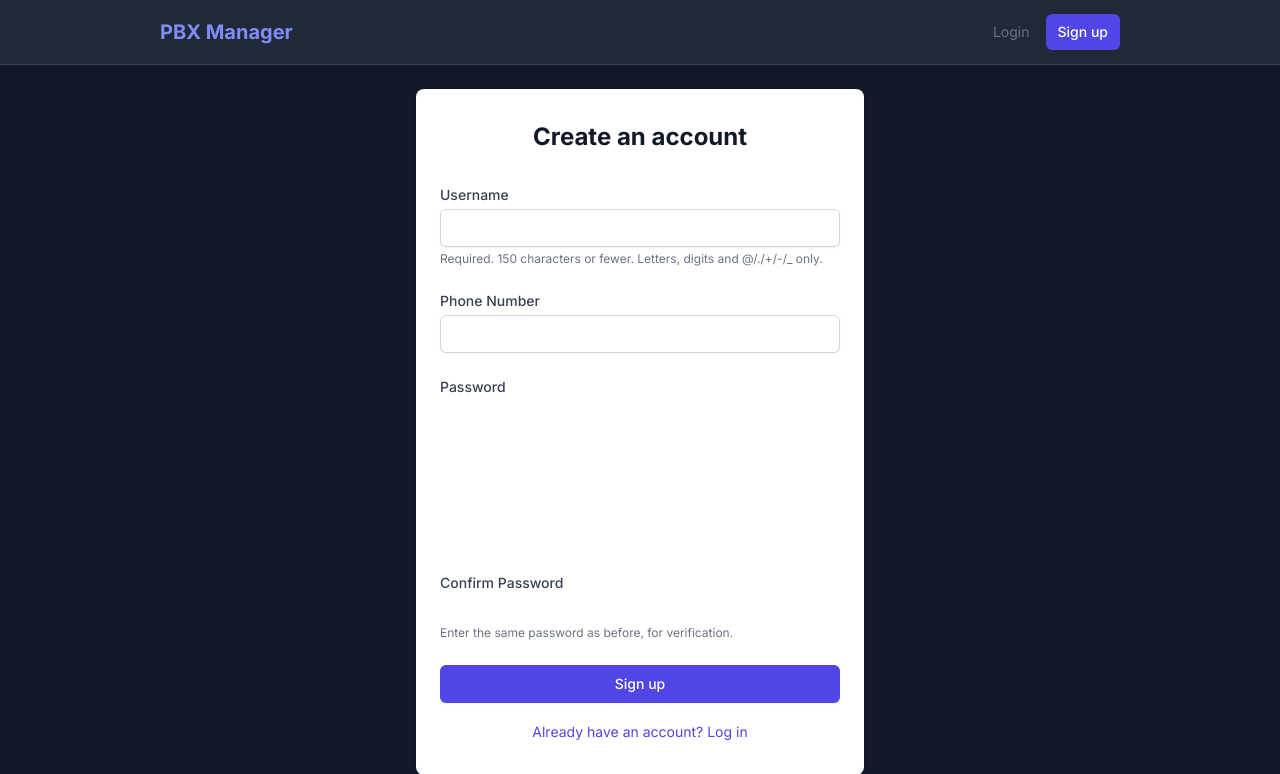
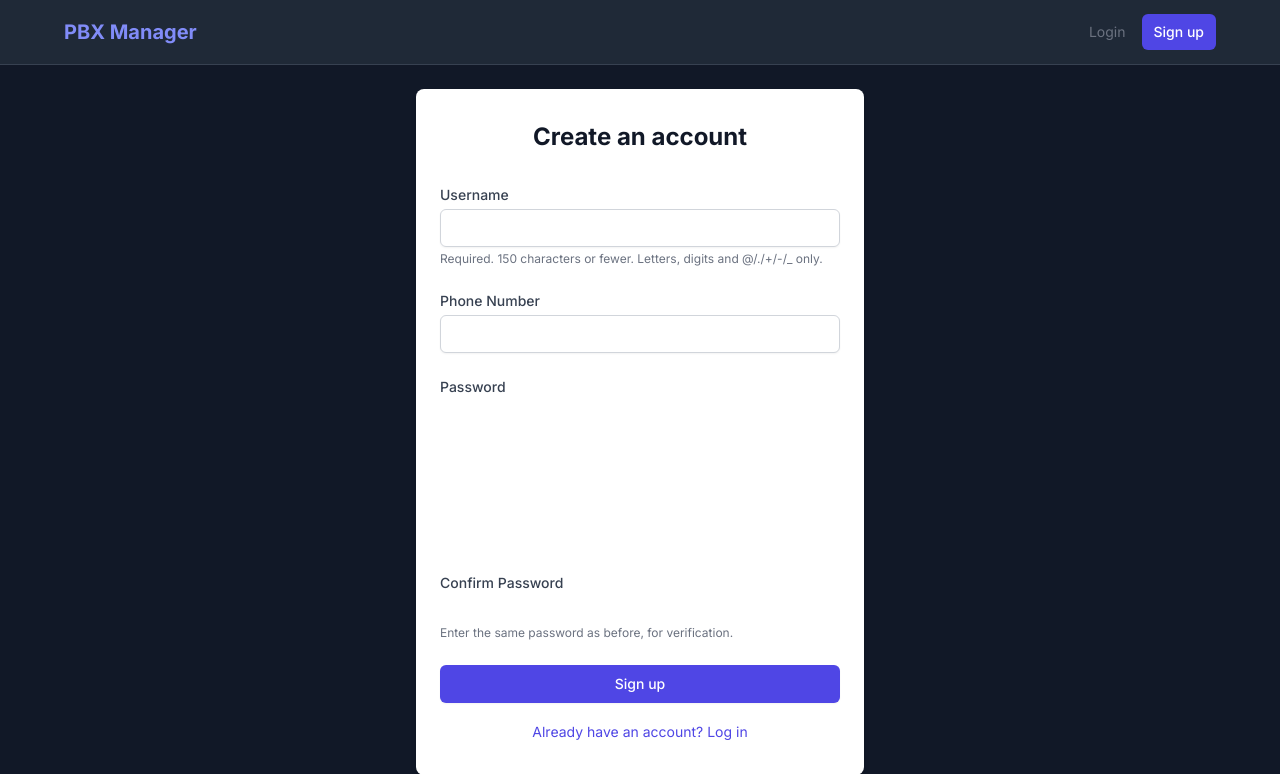
Before and after one commit to markos-simpleintel/call_pbx, a Django app: page /signup/ in a window 1280 px wide. Shown: the top 774 px of the page. Run offline with Django 5.2, Linux system fonts and the light colour scheme; some libraries are stand-ins or nearby versions.

Commit message:
feat: create base HTML template with navigation, styling, and message display.

```diff
--- a/calls/templates/base.html
+++ b/calls/templates/base.html
@@ -17,7 +17,7 @@
 <body class="bg-gray-900 text-white min-h-screen flex flex-col">
 
     <nav class="bg-gray-800 border-b border-gray-700">
-        <div class="max-w-[80%] mx-auto px-4 sm:px-6 lg:px-8">
+        <div class="max-w-[95%] mx-auto px-4 sm:px-6 lg:px-8">
             <div class="flex justify-between h-16">
                 <div class="flex">
                     <div class="flex-shrink-0 flex items-center">
```
